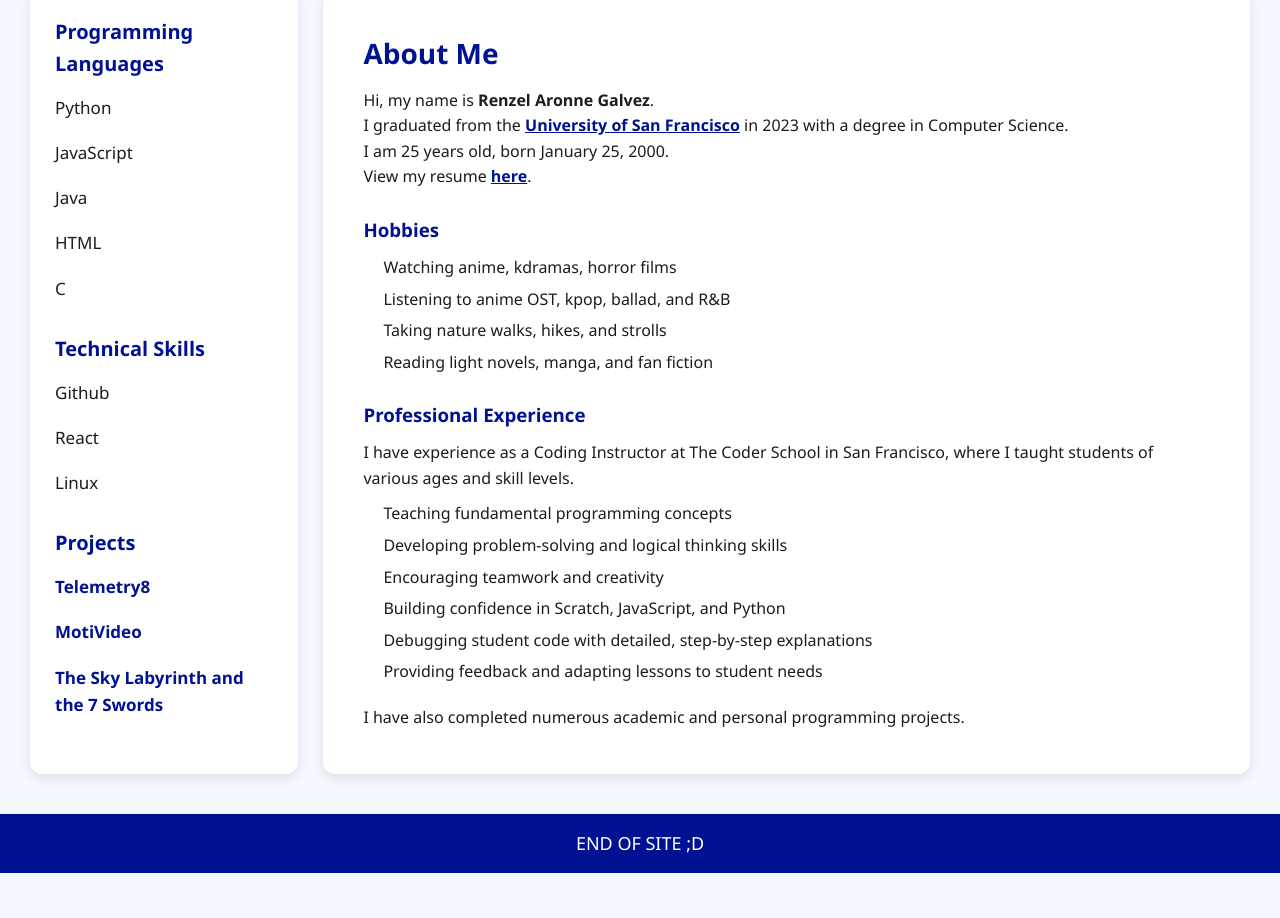
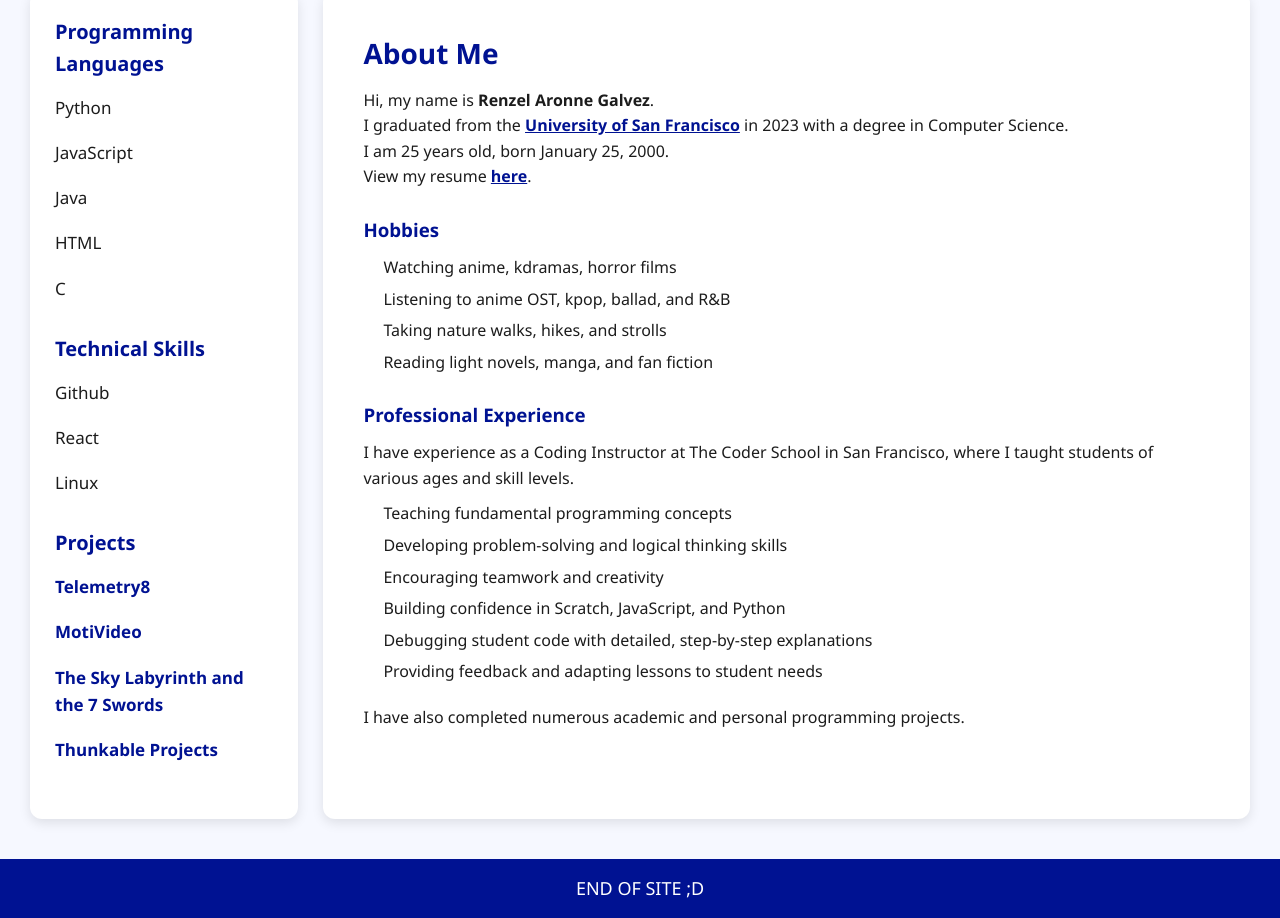
Before and after one commit to renzelpretzel0125/Website, a plain HTML site: page index.html in a window 1280 px wide. Shown: the part 298-1216 px from the top of the page. Before the commit the page ends 1171 px from the top, so only its background shows below. Drawn offline with Linux system fonts and the light colour scheme.

Commit message:
added Thunkable Project portfolio to projects list

```diff
--- a/index.html
+++ b/index.html
@@ -303,8 +303,7 @@
         <li><a href="https://docs.google.com/document/d/1hSJBmna1TKn4qOGOBeaIpwITfCaURDcykh2YYW7Gh8s/edit?usp=sharing">Telemetry8</a></li>
         <li><a href="https://jlazaro2.github.io/moti-video/">MotiVideo</a></li>
         <li><a href="https://docs.google.com/document/d/1s3rzIv9Os4IM5ZUCWIv2BRX8PNNFzGwscGR-mKxjGUg/edit?usp=sharing">The Sky Labyrinth and the 7 Swords</a></li>
-
-
+        <li><a href="https://docs.google.com/document/d/1grmjYK5rGzlI7UMjlhSpVl2hg6WoGeei4OrqdVIkyGk/edit?tab=t.0#heading=h.ay42hcjiqxoq">Thunkable Projects</a></li>
       </ul>
     </nav>
 
```
